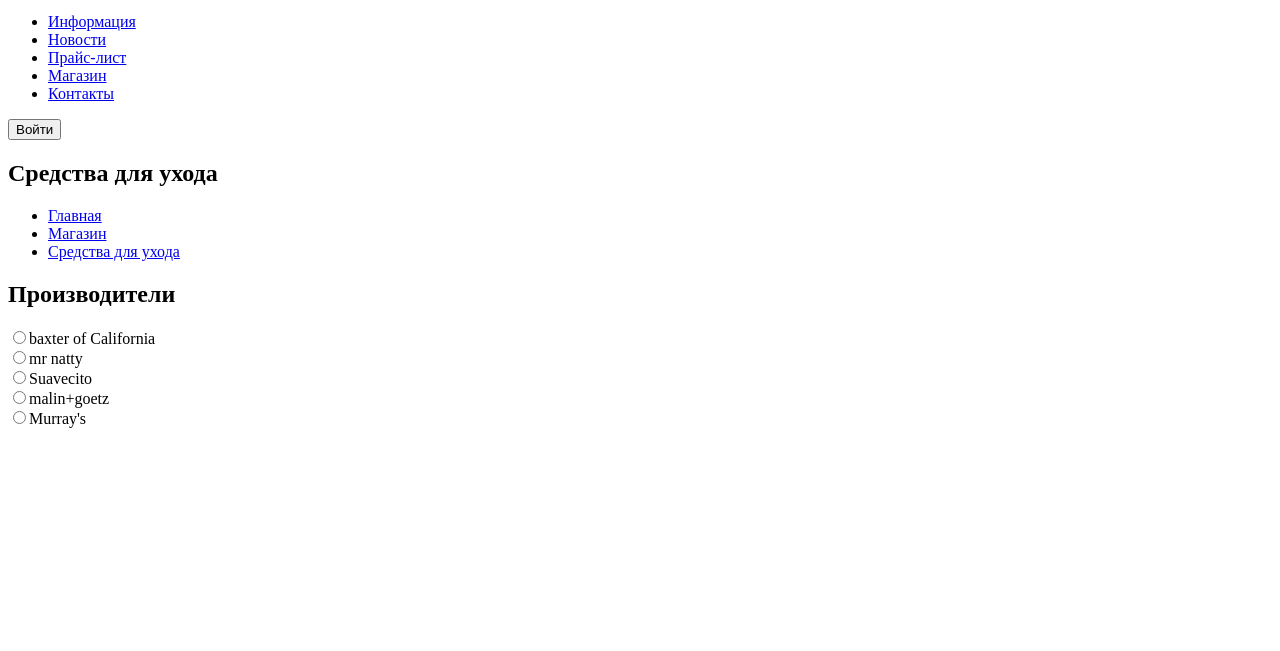
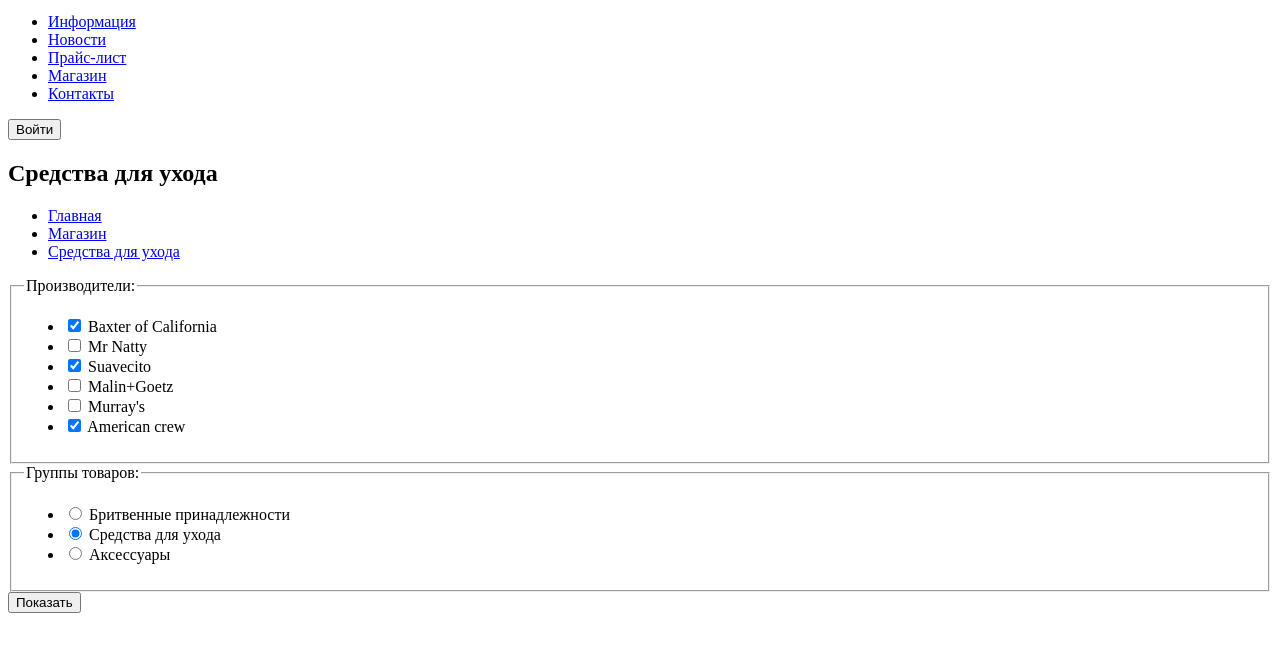
Before and after one commit to pushistik73/1027469-barbershop-26, a plain HTML site: page index2.html in a window 1280 px wide. Shown: the part 29-680 px from the top of the page. Drawn offline with Linux system fonts and the light colour scheme.

Commit message:
Update index2.html

```diff
--- a/index2.html
+++ b/index2.html
@@ -30,14 +30,61 @@
       <li><a href="#">Средства для ухода</a></li>
     </ul>
     </section>
-    <form action="">
-      <h2>Производители</h2>
-       <label><input type="radio" name="baxter">baxter of California</label> <br>
-       <label><input type="radio" name="mr">mr natty</label> <br>
-       <label><input type="radio" name="suav">Suavecito</label> <br>
-       <label><input type="radio" name="malin">malin+goetz</label> <br>
-       <label><input type="radio" name="mur">Murray's</label> <br>
+
+    <form class="filter" method="get" action="https://echo.htmlacademy.ru">
+      <fieldset>
+        <legend>Производители:</legend>
+        <ul>
+          <li>
+            <input type="checkbox" name="baxter-of-california" id="filter-of-california" checked>
+            <label for="filter-of-california">
+              Baxter of California
+            </label>
+          </li>
+          <li>
+            <input type="checkbox" name="mr-natty" id="natty">
+            <label for="natty">
+              Mr Natty
+            </label>
+          </li>
+          <li>
+            <input type="checkbox" name="suavecito" id="sua" checked>
+            <label for="sua">Suavecito</label>
+          </li>
+          <li>
+            <input type="checkbox" name="malin+goetz" id="mal">
+            <label for="mal">Malin+Goetz</label>
+          </li>
+          <li>
+            <input type="checkbox" name="Murray's" id="murray">
+            <label for="murray">Murray's</label>
+          </li>
+          <li>
+            <input type="checkbox" name="American-crew" id="american" checked>
+            <label for="american">American crew</label>
+          </li>
+        </ul>
+      </fieldset>
+      <fieldset>
+        <legend>Группы товаров:</legend>
+        <ul>
+         <li>
+           <input type="radio" name="product-group" id="britva" value="shaving">
+           <label for="britva">Бритвенные принадлежности</label>
+         </li>
+         <li>
+           <input type="radio" name="product-group" id="uhod" value="hair-care" checked>
+           <label for="uhod">Средства для ухода</label>
+         </li>
+         <li>
+           <input type="radio" name="product-group" id="accs" value="accessions">
+           <label for="accs">Аксессуары</label>
+         </li>
+        </ul>
+       </fieldset>
+       <button type="submit">Показать</button>
 
     </form>
 
+
   </main>
```
